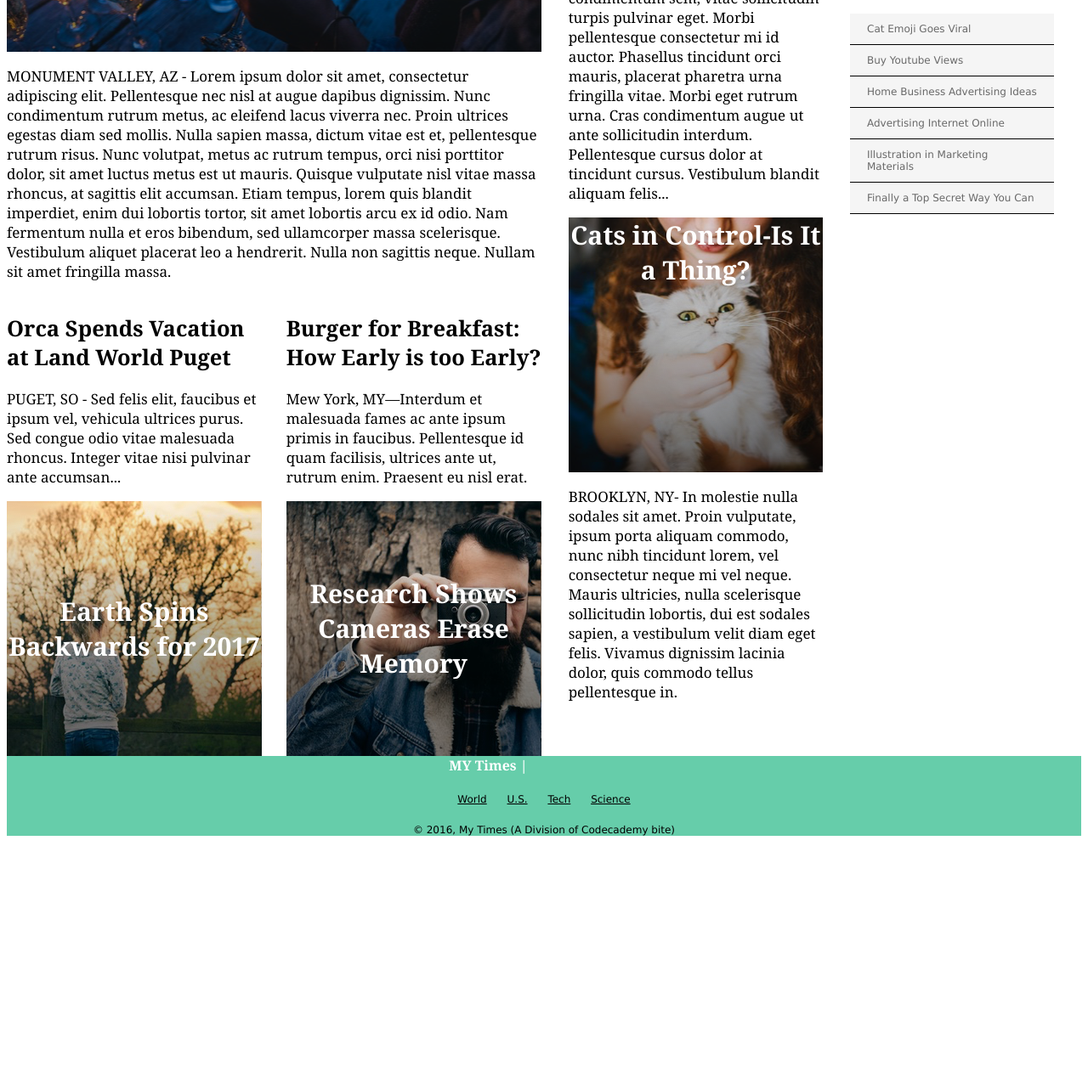
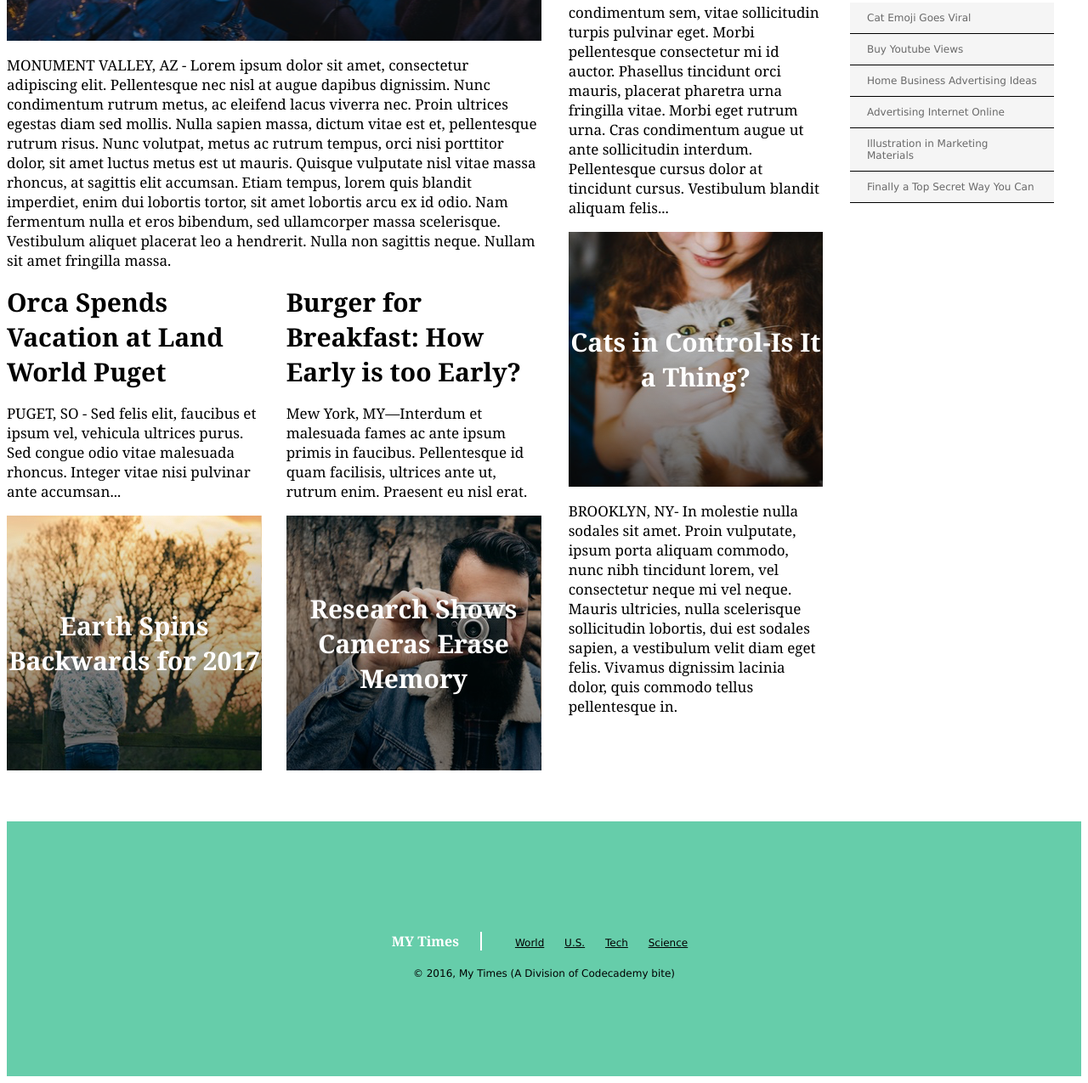
Before and after one commit to johntmayo/fake-news, a plain HTML site: page index.html in a window 1280 px wide. Shown: the part 360-1635 px from the top of the page at 85% size. Before the commit the page ends 1352 px from the top, so only its background shows below. Drawn offline with Linux system fonts and the light colour scheme.

Commit message:
Final commit

```diff
--- a/index.html
+++ b/index.html
@@ -88,9 +88,9 @@
 
 
         <footer>
+            <div class="info">
 
-          <div class="info">
-            <span id="mytimes-footer">MY Times |</span>
+                <span id="mytimes-footer">MY Times</span>
 
                 <nav>
                   <ul>
--- a/resources/style.css
+++ b/resources/style.css
@@ -25,9 +25,9 @@ p {
 }
 
 h1 {
-  font-size: 40px;
+  font-size: 14px;
   padding-left: 10px;
-  font-family: Garamond, serif;
+  font-family: Verdana, serif;
   }
 
 #logo {
@@ -53,6 +53,7 @@ a {
   width: 100%;
   height: 100%;
   justify-content: space-between;
+  padding-top: 25px;
 }
 
 /* **************** COLUMNS ******************* */
@@ -76,6 +77,12 @@ a {
           font-size: 40px;
           color: white;
         }
+
+        .main-headline span {
+          margin-left: 20px;
+
+        }
+
 
         .main-headline, img {
           display: flex;
@@ -165,6 +172,9 @@ a {
 
 .cats {
   text-align: center;
+  display: flex;
+  flex-direction: column;
+  justify-content: center;
   background-image: url("./images/img-story-1.png");
   height: 300px;
   font-family: Georgia;
@@ -179,17 +189,44 @@ footer {
   justify-content: center;
   flex-direction: column;
   align-items: center;
-  position: inherit;
   width: 100%;
   background-color: MediumAquamarine;
   margin: auto;
+  margin-top: 60px;
   font-family: Verdana;
   font-size: 12px;
+  height: 300px;
 }
+
+/*footer, nav {
+  display: inline-block;
+}*/
 
 #mytimes-footer {
   font-family: Georgia;
   font-size: 16px;
   font-weight: bold;
   color: white;
+  display: inline-block;
+  padding-right: 25px;
+  border-right: 2px solid white;
 }
+
+
+footer nav {
+  display: inline-block;
+  padding-left: 25px;
+}
+
+.info {
+  display: block;
+}
+
+h2 {
+  margin-top: 0;
+  margin-bottom: 0;
+  font-family: Georgia;
+  font-size: 30px;
+  font-weight: bold;
+  font-style: normal;
+}
```
Lines whose indentation alone changed are shown as unchanged.
